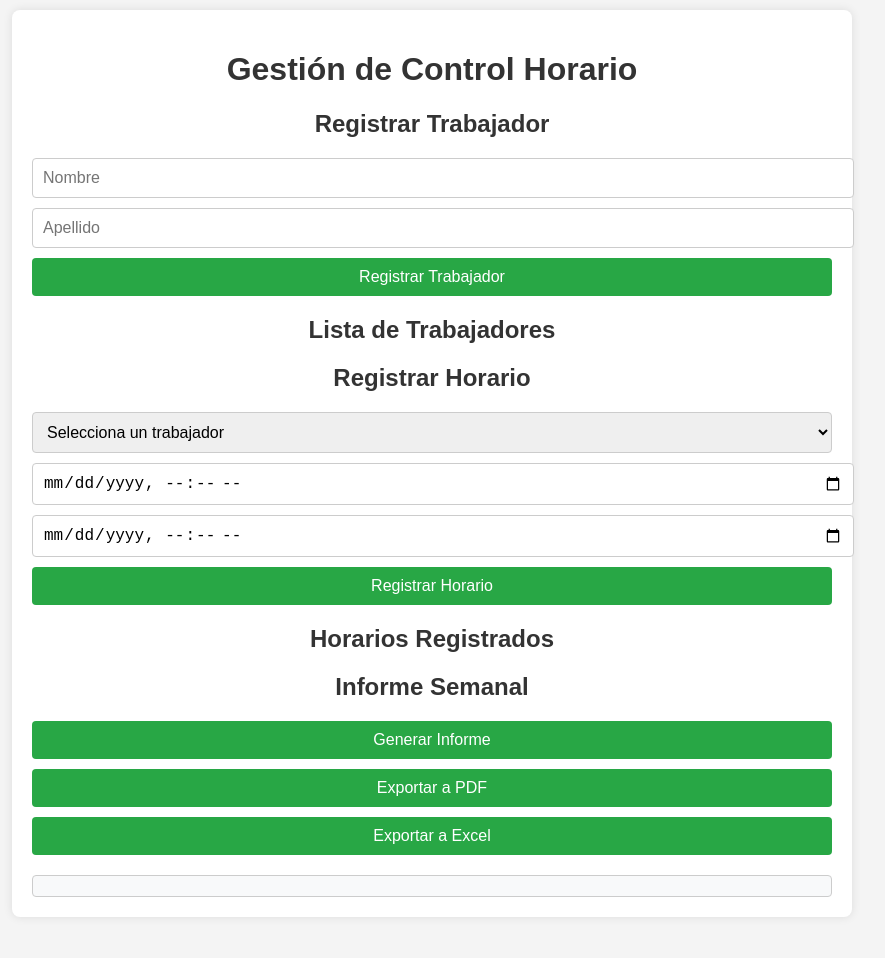
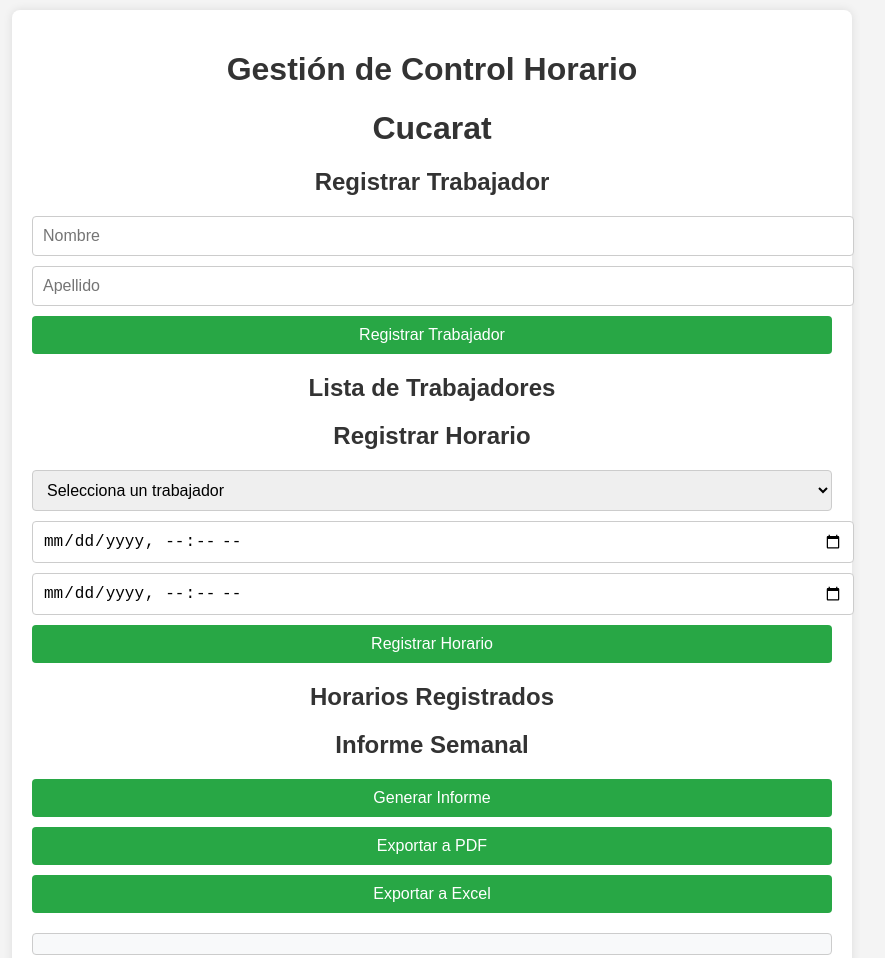
Before and after one commit to dirneetapp/cucarat.github.io, a plain HTML site: page index.html in a window 1280 px wide. Shown: the whole page, without its empty margins (208-1093 px from the left). Before the commit the page ends 927 px from the top, so only its background shows below. Drawn offline with nearby package versions, Linux system fonts and the light colour scheme.

Commit message:
Add files via upload

```diff
--- a/index.html
+++ b/index.html
@@ -13,6 +13,7 @@
 <body>
   <div class="container">
     <h1>Gestión de Control Horario</h1>
+    <h1>Cucarat</h1>
 
     <!-- Registro de Trabajadores -->
     <section>
```
